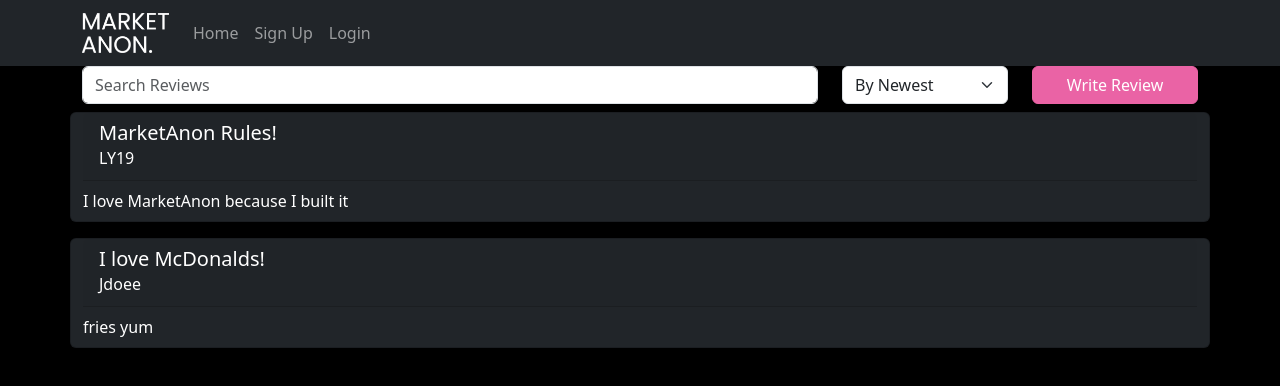
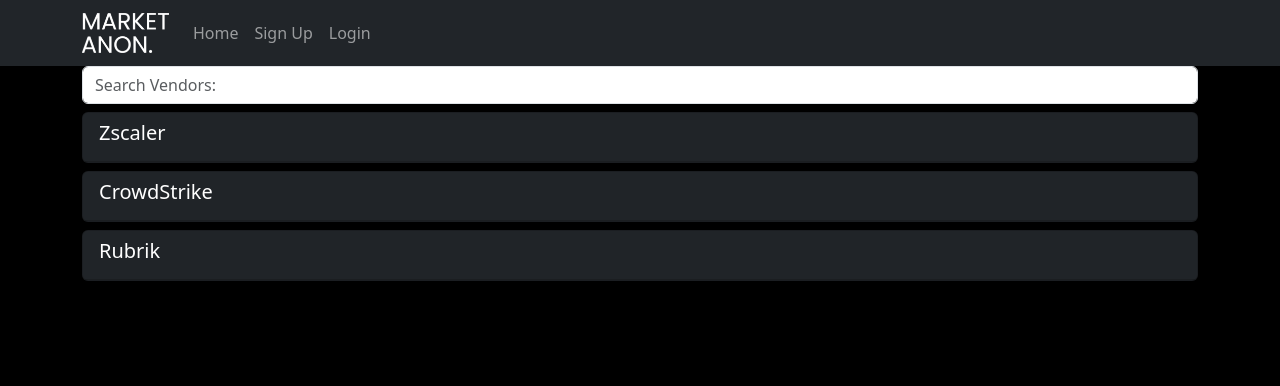
Before and after one commit to lyoung0819/capstone_marketanon_react, a React (Vite) app in the folder marketAnon/: page / in a window 1280 px wide. Shown: the top 386 px of the page. Built offline with nearby package versions, Linux system fonts and the light colour scheme.

Commit message:
moved reviews to vendorpage, added vendor search to dash

```diff
--- /dev/null
+++ b/marketAnon/src/Components/Vendor.tsx
@@ -0,0 +1,19 @@
+import { VendorType } from "../types"
+import Card from 'react-bootstrap/Card';
+
+type VendorProps = {
+    vendor: VendorType
+}
+
+export default function Review({ vendor }: VendorProps){
+    console.log(vendor)
+
+
+    return (
+           <Card className='my-2' bg='dark' text='white'>
+            <Card.Header>
+                <Card.Title>{vendor.name}</Card.Title>
+            </Card.Header>
+           </Card>
+        )
+    }
--- a/marketAnon/src/Components/Vendorsearch.tsx
+++ b/marketAnon/src/Components/Vendorsearch.tsx
@@ -1,7 +1,9 @@
 
 
 
-type VendorSearchProps = {}
+type VendorSearchProps = {
+
+}
 
 export default function VendorSearch():VendorSearchProps{
     return (
--- a/marketAnon/src/types/index.ts
+++ b/marketAnon/src/types/index.ts
@@ -7,6 +7,10 @@
   email:string
 }
 
+export type VendorType = {
+  id: number,
+  name: string
+}
 
 export type ReviewType = {
     id: number,
--- a/marketAnon/src/views/Dash.tsx
+++ b/marketAnon/src/views/Dash.tsx
@@ -1,113 +1,47 @@
 // Vendor Search : <VendorSearch />
-    // Go to Profile Page - button
-    // My Reviews:
+// Go to Profile Page - button
+
 
 import { useState } from 'react';
-import Button from 'react-bootstrap/Button'
 import Row from 'react-bootstrap/Row'
 import Col from 'react-bootstrap/Col'
-import { ReviewFormDataType, ReviewType } from '../types'
-import Form from 'react-bootstrap/Form';
-import Review from '../components/Review'
-import ReviewForm from '../components/ReviewForm'
+import Form from 'react-bootstrap/Form'
+import { VendorType } from '../types'
+import Vendor from '../components/Vendor'
 
-// SORTING TYPE
-type Sorting = {
-  idAsc: (a: ReviewType, b: ReviewType) => number,
-  idDsc: (a: ReviewType, b: ReviewType) => number
-}
 
 // DASH PROPS
-type DashProps = {
-  isLoggedIn: boolean
-}
+type DashProps = {}
 
 // DASH FUNCTION
-export default function Dash({ isLoggedIn } :DashProps){
-  //Show create review form
-  const [showForm, setShowForm] = useState(false)
-
-
-  // Arr of REVIEWS
-  const [reviews, setReviews] = useState<ReviewType[]>([
-    {
-      id: 1,
-      title: 'MarketAnon Rules!',
-      body: 'I love MarketAnon because I built it',
-      date_created: '08/04/2024',
-      vendor_id: 2,
-      author: {
-        id: 1,
-        firstName: 'Lexie',
-        lastName: 'Young',
-        username: 'LY19',
-        email:'young.alexandria19@gmail.com'
-      }
-    },
-    {
-      id: 2,
-      title: 'I love McDonalds!',
-      body: 'fries yum',
-      date_created: '08/04/2024',
-      vendor_id: 6,
-      author: {
-        id: 2,
-        firstName: 'Jane',
-        lastName: 'Doe',
-        username: 'Jdoee',
-        email:'jd@fake.com'
-      }
-    }
+export default function Dash({ }: DashProps) {
+  // ------
+  const [vendors, setVendors] = useState<VendorType[]>([
+    { id: 1, name: 'Zscaler' },
+    { id: 2, name: 'CrowdStrike' },
+    { id: 3, name: 'Rubrik' }
   ])
 
-  // SEARCH TERM & STATE FOR FILTERING THRU REVS
-  const [searchTerm, setSearchTerm] = useState('');
+  // search default set as empty string
+  const [searchVendors, setSearchVendors] = useState('')
 
-  // SORTING FUNCTION FOR SORTING REVS
-  const handleSelectChange = (e: React.ChangeEvent<HTMLSelectElement>) => {
-
-    const sortFunctions: Sorting = {
-      idAsc: (a: ReviewType, b: ReviewType) => a.id - b.id,
-      idDsc: (b: ReviewType, a: ReviewType) => b.id - a.id
-    }
-    const func = sortFunctions[e.target.value as keyof Sorting];
-    const newSortedArr = [...reviews].sort(func);
-    setReviews(newSortedArr)
-  }
-
-  // SEARCH FUNCTION FOR SEARCHING REVS
+  // function to search thru list
   const handleInputChange = (e: React.ChangeEvent<HTMLInputElement>) => {
-    setSearchTerm(e.target.value)}
-
-  // ADD NEW REVIEW
-  const addNewReview = (newReviewData: ReviewFormDataType) => {
-    const author = {id: 2, firstName: 'Jane', lastName: 'Doe', username: 'Jdoee', email:'jd@fake.com'}
-    let vendor_id = 1
-    const newReview: ReviewType = {...newReviewData, id:reviews.length+1, date_created: new Date().toString(), author, vendor_id}
-    setReviews([...reviews, newReview])
+    console.log(e.target.value)
+    setSearchVendors(e.target.value)
   }
 
 
   // OUTPUT
   return (
     <>
-      <Row  classname="mb-3">
-        <Col xs={12} md={8}>
-          <Form.Control value={searchTerm} placeholder='Search Reviews' onChange={handleInputChange}/>
+      <Row>
+        <Col xs={12} md={12}>
+          <Form.Control value={searchVendors} placeholder='Search Vendors:' onChange={handleInputChange} />
         </Col>
         <Col>
-          <Form.Select onChange={handleSelectChange}>
-            <option value="idAsc">By Newest</option>
-            <option value="idDsc">By Oldest</option>
-          </Form.Select>
+          {vendors.filter(v => v.name.toLowerCase().includes(searchVendors.toLowerCase())).map(v => <Vendor key={v.id} vendor={v} />)}
         </Col>
-        <Col>
-        <Button className='w-100 button' onClick={() => setShowForm(!showForm)}>{showForm ? 'Close' : 'Write Review' }</Button>
-        </Col>
-      </Row>
-      { showForm && <ReviewForm addNewReview={addNewReview}/>}
-      <Row>
-        {reviews.filter(r => r.title.toLowerCase().includes(searchTerm.toLowerCase())).map(r => <Review key={r.id} review={r} />)}
       </Row>
     </>
   )
```
Also changed, not shown: marketAnon/src/views/Vendorpage.tsx (+95 -4 lines).
